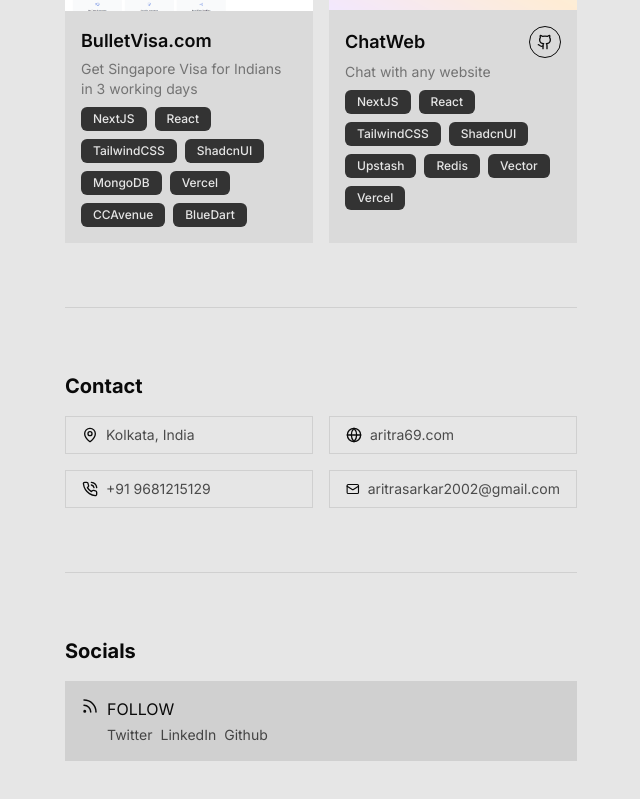
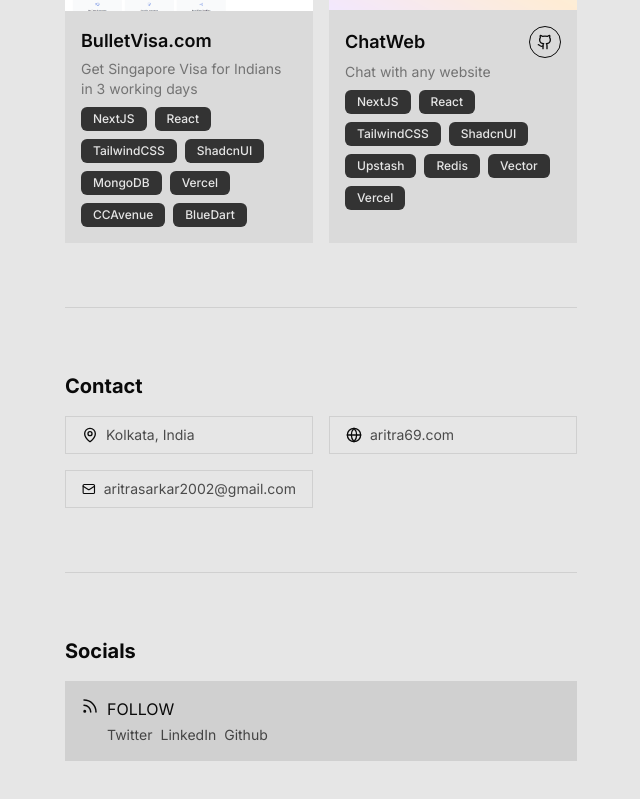
Before and after one commit to ARITRA69/minimal-portfolio, a Next.js app: page / in a window 1280 px wide. Shown: the part 3140-3939 px from the top of the page, without its empty margins (319-959 px from the left). Built offline with nearby package versions, Linux system fonts and the light colour scheme.

Commit message:
Update contact.tsx

```diff
--- a/components/shared/contact.tsx
+++ b/components/shared/contact.tsx
@@ -1,6 +1,6 @@
 import { bricolageGrotesque } from "@/fonts";
 import { cn } from "@/lib/utils";
-import { Globe, Mail, MapPin, PhoneCall } from "lucide-react";
+import { Globe, Mail, MapPin } from "lucide-react";
 import Link from "next/link";
 
 export const Contact = () => {
@@ -22,15 +22,6 @@
           </Link>
         </div>
         <div className="border border-foreground/10 px-4 py-2 flex items-center gap-2">
-          <PhoneCall size={16} />
-          <Link
-            href="tel:+919681215129"
-            className="text-sm opacity-70 hover:opacity-100 transition-all duration-300"
-          >
-            +91 9681215129
-          </Link>
-        </div>
-        <div className="border border-foreground/10 px-4 py-2 flex items-center gap-2">
           <Mail size={16} />
           <Link
             href="mailto:aritrasarkar2002@gmail.com"
```
